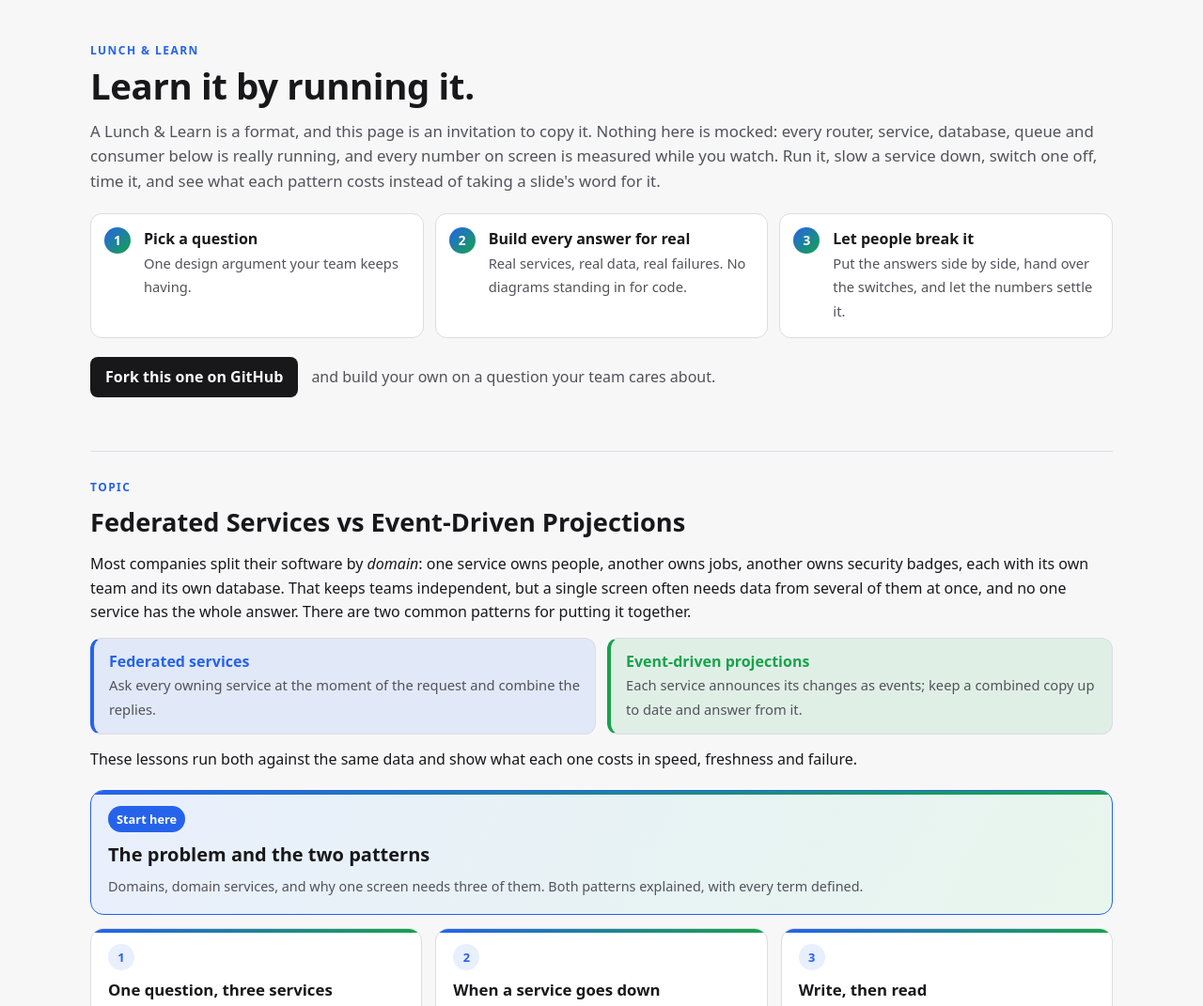
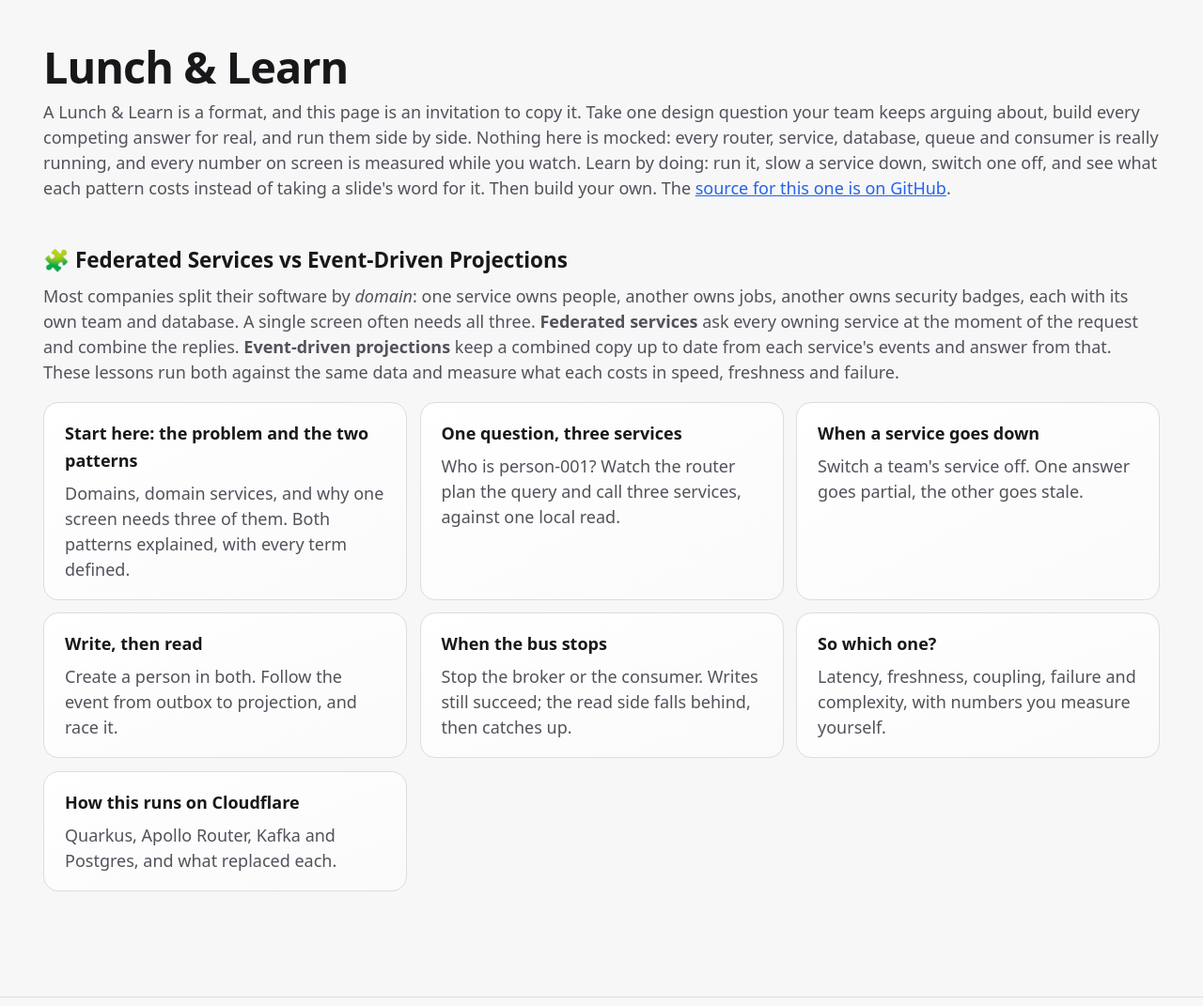
Before and after one commit to greg-m-k/apollo-lnl, a website: page site/web/public/index.html in a window 1280 px wide. Shown: the top 1071 px of the page at 94% size. Drawn offline with Linux system fonts and the light colour scheme.

Commit message:
Restyle the home page after lnl.sam-peterson.com
Why: the previous redesign used a hero, numbered step boxes, coloured
pattern blocks and cards with gradient top bars and number badges.
Greg wants the plain, quiet style of lnl.sam-peterson.com, not that
generic look.

What: home markup now mirrors the reference: a header with the title
and one lead paragraph (intent, nothing mocked, repo link), then a
topic section with an emoji heading, one muted paragraph and a list of
cards. Cards are plain: title and description, 16px radius, subtle
white-to-grey gradient, 1px border, no badges or colour bars. Sizes
and spacing taken from the reference's computed styles (18px base,
2.6rem title, 45px section gap, 3-column grid, 13.5px gap). The footer
spans the page with a top rule.

Proof: all 8 UI tests pass locally (home still has 7 cards, the
"Nothing here is mocked" lead and two repo links; no page scrolls
sideways at 390px). Desktop screenshot compared by eye with the
reference.

Co-Authored-By: Claude Opus 5.5 <noreply@anthropic.com>
Claude-Session: https://claude.ai/code/session_01RY239jkW1dbFT5yidhWJ5D

```diff
--- a/site/web/public/index.html
+++ b/site/web/public/index.html
@@ -10,50 +10,33 @@
 </head>
 <body>
 <main class="home">
-  <header class="hero">
-    <p class="eyebrow">Lunch &amp; Learn</p>
-    <h1>Learn it by running it.</h1>
-    <p class="lead">A Lunch &amp; Learn is a format, and this page is an invitation to copy it. Nothing here is mocked: every router,
-      service, database, queue and consumer below is really running, and every number on screen is measured while you watch.
-      Run it, slow a service down, switch one off, time it, and see what each pattern costs instead of taking a slide's word for it.</p>
-    <ol class="steps">
-      <li><b>Pick a question</b><span>One design argument your team keeps having.</span></li>
-      <li><b>Build every answer for real</b><span>Real services, real data, real failures. No diagrams standing in for code.</span></li>
-      <li><b>Let people break it</b><span>Put the answers side by side, hand over the switches, and let the numbers settle it.</span></li>
-    </ol>
-    <p class="cta"><a class="button" href="https://github.com/greg-m-k/apollo-lnl">Fork this one on GitHub</a>
-      <span>and build your own on a question your team cares about.</span></p>
+  <header>
+    <h1>Lunch &amp; Learn</h1>
+    <p class="lead">A Lunch &amp; Learn is a format, and this page is an invitation to copy it. Take one design question your team keeps
+      arguing about, build every competing answer for real, and run them side by side. Nothing here is mocked: every router, service,
+      database, queue and consumer is really running, and every number on screen is measured while you watch. Learn by doing: run it,
+      slow a service down, switch one off, and see what each pattern costs instead of taking a slide's word for it. Then build your own.
+      The <a href="https://github.com/greg-m-k/apollo-lnl">source for this one is on GitHub</a>.</p>
   </header>
 
-  <section class="topic">
-    <p class="eyebrow">Topic</p>
-    <h2>Federated Services vs Event-Driven Projections</h2>
+  <section class="topic" aria-labelledby="topic-0">
+    <h2 id="topic-0"><span aria-hidden="true">🧩</span> Federated Services vs Event-Driven Projections</h2>
     <p>Most companies split their software by <em>domain</em>: one service owns people, another owns jobs, another owns security
-      badges, each with its own team and its own database. That keeps teams independent, but a single screen often needs data from
-      several of them at once, and no one service has the whole answer. There are two common patterns for putting it together.</p>
-    <div class="patterns">
-      <div class="pattern fed"><b>Federated services</b><span>Ask every owning service at the moment of the request and combine the replies.</span></div>
-      <div class="pattern evt"><b>Event-driven projections</b><span>Each service announces its changes as events; keep a combined copy up to date and answer from it.</span></div>
-    </div>
-    <p>These lessons run both against the same data and show what each one costs in speed, freshness and failure.</p>
-
-    <div class="cards">
-      <a class="card featured" href="/start/"><span class="n">Start here</span><h3>The problem and the two patterns</h3><p>Domains, domain services, and why one screen needs three of them. Both patterns explained, with every term defined.</p></a>
-      <a class="card" href="/read/"><span class="n">1</span><h3>One question, three services</h3><p>Who is person-001? Watch the router plan the query and call three services, against one local read.</p></a>
-      <a class="card" href="/failure/"><span class="n">2</span><h3>When a service goes down</h3><p>Switch a team's service off. One answer goes partial, the other goes stale.</p></a>
-      <a class="card" href="/write/"><span class="n">3</span><h3>Write, then read</h3><p>Create a person in both. Follow the event from outbox to projection, and race it.</p></a>
-      <a class="card" href="/bus/"><span class="n">4</span><h3>When the bus stops</h3><p>Stop the broker or the consumer. Writes still succeed; the read side falls behind, then catches up.</p></a>
-      <a class="card" href="/tradeoffs/"><span class="n">5</span><h3>So which one?</h3><p>Latency, freshness, coupling, failure and complexity, with numbers you measure yourself.</p></a>
-      <a class="card" href="/port/"><span class="n">6</span><h3>How this runs on Cloudflare</h3><p>Quarkus, Apollo Router, Kafka and Postgres, and what replaced each.</p></a>
-    </div>
-
-    <a class="repo" href="https://github.com/greg-m-k/apollo-lnl">
-      <b>github.com/greg-m-k/apollo-lnl</b>
-      <span>Each pattern lives in its own folder, one plain file per service, so you can read a pattern straight through.</span>
-    </a>
+      badges, each with its own team and database. A single screen often needs all three. <strong>Federated services</strong> ask every
+      owning service at the moment of the request and combine the replies. <strong>Event-driven projections</strong> keep a combined copy
+      up to date from each service's events and answer from that. These lessons run both against the same data and measure what each costs
+      in speed, freshness and failure.</p>
+    <ul class="cards">
+      <li><a class="card" href="/start/"><h3>Start here: the problem and the two patterns</h3><p>Domains, domain services, and why one screen needs three of them. Both patterns explained, with every term defined.</p></a></li>
+      <li><a class="card" href="/read/"><h3>One question, three services</h3><p>Who is person-001? Watch the router plan the query and call three services, against one local read.</p></a></li>
+      <li><a class="card" href="/failure/"><h3>When a service goes down</h3><p>Switch a team's service off. One answer goes partial, the other goes stale.</p></a></li>
+      <li><a class="card" href="/write/"><h3>Write, then read</h3><p>Create a person in both. Follow the event from outbox to projection, and race it.</p></a></li>
+      <li><a class="card" href="/bus/"><h3>When the bus stops</h3><p>Stop the broker or the consumer. Writes still succeed; the read side falls behind, then catches up.</p></a></li>
+      <li><a class="card" href="/tradeoffs/"><h3>So which one?</h3><p>Latency, freshness, coupling, failure and complexity, with numbers you measure yourself.</p></a></li>
+      <li><a class="card" href="/port/"><h3>How this runs on Cloudflare</h3><p>Quarkus, Apollo Router, Kafka and Postgres, and what replaced each.</p></a></li>
+    </ul>
   </section>
-
-  <footer>People you create are yours alone and are cleared 20 minutes after you make them.</footer>
 </main>
+<footer class="site">People you create are yours alone and are cleared 20 minutes after you make them. · <a href="https://github.com/greg-m-k/apollo-lnl">Source on GitHub</a></footer>
 </body>
 </html>
--- a/site/web/public/styles.css
+++ b/site/web/public/styles.css
@@ -1,6 +1,6 @@
 :root {
   color-scheme: light dark;
-  --bg: #f7f7f8; --surface: #fff; --surface-2: #f0f0f3; --code-bg: #e6e6ec; --border: #dcdce2; --grid: #ececf0;
+  --bg: #f7f7f8; --surface: #fff; --surface-2: #f0f0f3; --card-end: #fafafb; --code-bg: #e6e6ec; --border: #dcdce2; --grid: #ececf0;
   --text: #18181b; --muted: #52525b; --faint: #8a8a94;
   --fed: #2563eb; --fed-bg: #2563eb1a; --evt: #16a34a; --evt-bg: #16a34a1a;
   --fail: #dc2626; --fail-bg: #ef44441f; --wait: #ca8a04; --wait-bg: #facc1533;
@@ -9,14 +9,14 @@
 }
 @media (prefers-color-scheme: dark) {
   :root {
-    --bg: #0a0a0b; --surface: #161618; --surface-2: #1f1f23; --code-bg: #050506; --border: #2c2c31; --grid: #1f1f24;
+    --bg: #0a0a0b; --surface: #161618; --surface-2: #1f1f23; --card-end: #121214; --code-bg: #050506; --border: #2c2c31; --grid: #1f1f24;
     --text: #ececf0; --muted: #a1a1aa; --faint: #6b6b74;
     --fed: #60a5fa; --fed-bg: #3b82f62a; --evt: #4ade80; --evt-bg: #22c55e24;
     --fail: #ef4444; --wait: #facc15;
   }
 }
 * { box-sizing: border-box; }
-html { font-size: 100%; -webkit-text-size-adjust: 100%; }
+html { font-size: 112.5%; -webkit-text-size-adjust: 100%; }
 body { margin: 0; background: var(--bg); color: var(--text); font: 1rem/1.6 var(--sans); }
 main { max-width: 1120px; margin: 0 auto; padding: 16px 16px 64px; }
 a { color: var(--fed); }
@@ -50,43 +50,19 @@ button:disabled { opacity: .5; cursor: default; }
 .crumbs a[aria-current="page"] { color: var(--text); font-weight: 600; }
 .crumbs a:hover { color: var(--text); }
 
-/* Home */
-.eyebrow { margin: 0; font-size: .75rem; font-weight: 700; letter-spacing: .12em; text-transform: uppercase; color: var(--fed); }
-.hero { padding: 28px 0 8px; }
-.hero h1 { margin: .15em 0 .35em; }
-.hero .lead { font-size: 1.05rem; }
-.steps { list-style: none; counter-reset: step; padding: 0; margin: 20px 0; display: grid; grid-template-columns: repeat(auto-fit, minmax(220px, 1fr)); gap: 12px; }
-.steps li { counter-increment: step; background: var(--surface); border: 1px solid var(--border); border-radius: 12px; padding: 14px 16px 14px 56px; position: relative; }
-.steps li::before { content: counter(step); position: absolute; left: 14px; top: 14px; width: 28px; height: 28px; border-radius: 50%;
-  display: grid; place-items: center; font-weight: 700; font-size: .85rem; color: #fff; background: linear-gradient(135deg, var(--fed), var(--evt)); }
-.steps b, .pattern b, .repo b { display: block; }
-.steps span { color: var(--muted); font-size: .92rem; }
-.cta { display: flex; flex-wrap: wrap; align-items: center; gap: 8px 14px; color: var(--muted); }
-.button { display: inline-block; background: var(--text); color: var(--bg); text-decoration: none; font-weight: 600; padding: 9px 16px; border-radius: 8px; }
-.button:hover { opacity: .88; }
-.topic { margin: 36px 0 8px; padding-top: 28px; border-top: 1px solid var(--border); }
-.topic h2 { font-size: clamp(1.3rem, 3.6vw, 1.7rem); margin: .2em 0 .4em; }
-.patterns { display: grid; grid-template-columns: repeat(auto-fit, minmax(240px, 1fr)); gap: 12px; margin: 14px 0; }
-.pattern { border-radius: 12px; padding: 12px 16px; border: 1px solid var(--border); }
-.pattern span { color: var(--muted); font-size: .92rem; }
-.pattern.fed { background: var(--fed-bg); border-left: 4px solid var(--fed); } .pattern.fed b { color: var(--fed); }
-.pattern.evt { background: var(--evt-bg); border-left: 4px solid var(--evt); } .pattern.evt b { color: var(--evt); }
-.cards { display: grid; grid-template-columns: repeat(auto-fill, minmax(min(100%, 300px), 1fr)); gap: 14px; margin-top: 20px; }
-.card { position: relative; display: flex; flex-direction: column; gap: 6px; text-decoration: none; color: inherit; background: var(--surface);
-  border: 1px solid var(--border); border-radius: 14px; padding: 16px 18px 18px; overflow: hidden; transition: transform .15s, box-shadow .15s, border-color .15s; }
-.card::before { content: ""; position: absolute; inset: 0 0 auto; height: 4px; background: linear-gradient(90deg, var(--fed), var(--evt)); }
-.card:hover { transform: translateY(-2px); border-color: var(--fed); box-shadow: 0 8px 24px #0000001a; }
-.card h3 { font-size: 1.05rem; margin: 2px 0 0; }
-.card p { margin: 0; color: var(--muted); font-size: .9rem; }
-.card .n { align-self: flex-start; min-width: 28px; height: 28px; padding: 0 9px; border-radius: 999px; display: grid; place-items: center;
-  font-weight: 700; font-size: .8rem; color: var(--fed); background: var(--fed-bg); }
-.card.featured { grid-column: 1 / -1; background: linear-gradient(120deg, var(--fed-bg), var(--evt-bg)), var(--surface); border-color: var(--fed); }
-.card.featured .n { color: #fff; background: var(--fed); }
-.card.featured h3 { font-size: 1.25rem; }
-.repo { display: block; margin: 18px 0 0; padding: 14px 18px; border: 1px dashed var(--border); border-radius: 12px; text-decoration: none; color: inherit; background: var(--surface); }
-.repo b { font-family: var(--mono); color: var(--fed); }
-.repo span { color: var(--muted); font-size: .9rem; }
-.repo:hover { border-color: var(--fed); }
+/* Home, after lnl.sam-peterson.com: plain header, topic sections, quiet cards */
+main.home { max-width: 1224px; padding: 45px 18px 72px; display: flex; flex-direction: column; gap: 45px; }
+.home h1 { font-size: 2.6rem; margin: 0; letter-spacing: -.02em; line-height: 1.15; }
+.home header p, .topic > p { color: var(--muted); line-height: 1.5; margin: .4em 0 0; }
+.topic h2 { font-size: 1.25rem; margin: 0; }
+.cards { list-style: none; padding: 0; margin: 18px 0 0; display: grid; grid-template-columns: repeat(auto-fill, minmax(min(100%, 320px), 1fr)); gap: 13.5px; }
+.card { display: block; height: 100%; text-decoration: none; color: inherit; border: 1px solid var(--border); border-radius: 16px;
+  padding: 18px 22px; background: linear-gradient(to bottom right, var(--surface), var(--card-end)); }
+.card:hover { border-color: var(--muted); }
+.card h3 { font-size: 1rem; margin: 0; }
+.card p { color: var(--muted); line-height: 1.5; margin: .4em 0 0; }
+footer.site { border-top: 1px solid var(--border); padding: 22px 46px 80px; color: var(--faint); font-size: .8rem; }
+@media (max-width: 560px) { main.home { padding-top: 28px; gap: 32px; } .home h1 { font-size: 2.1rem; } footer.site { padding: 20px 18px 48px; } }
 
 /* Demo panels */
 .panel { background: var(--surface); border: 1px solid var(--border); border-radius: 12px; padding: 14px 16px; margin: 16px 0; }
```
